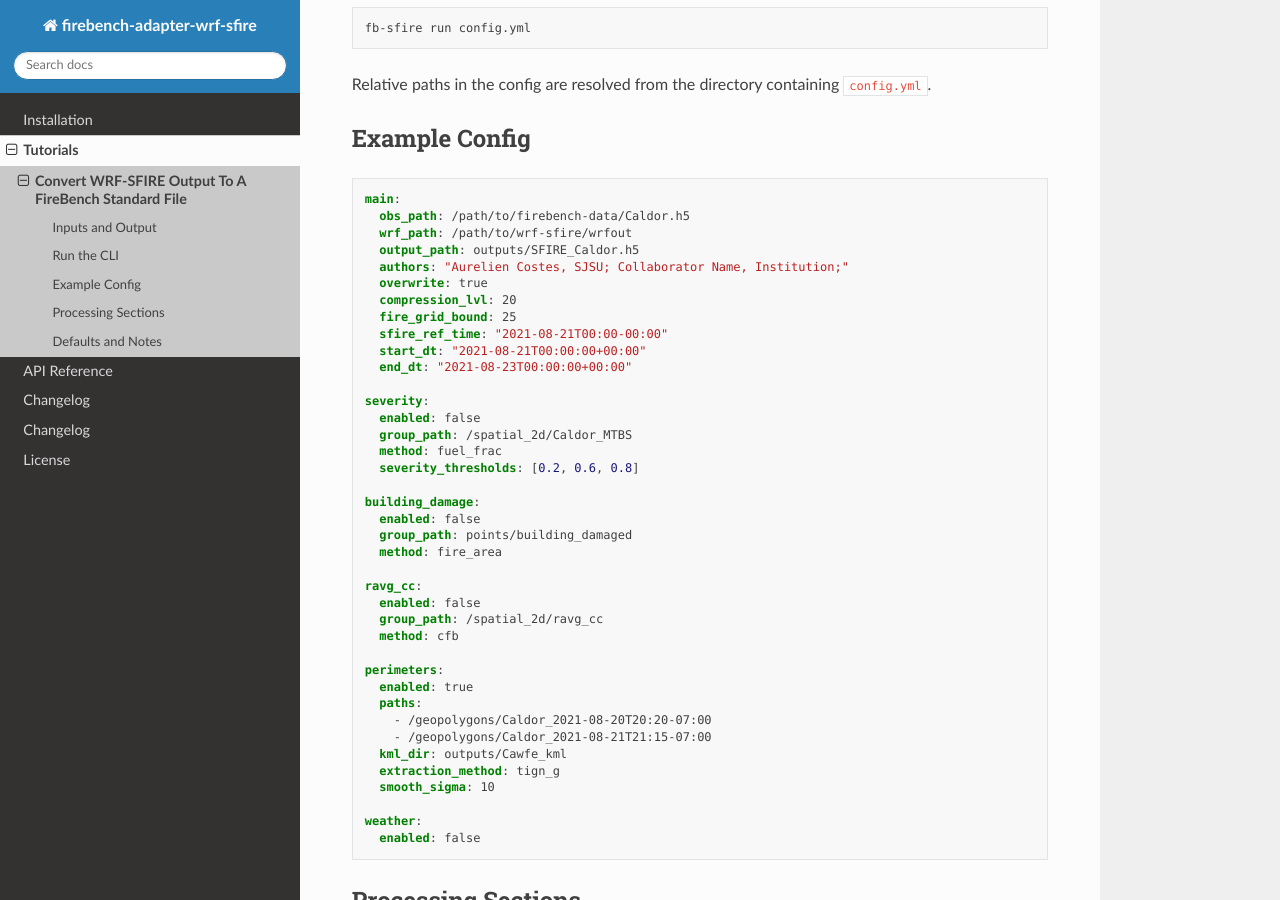
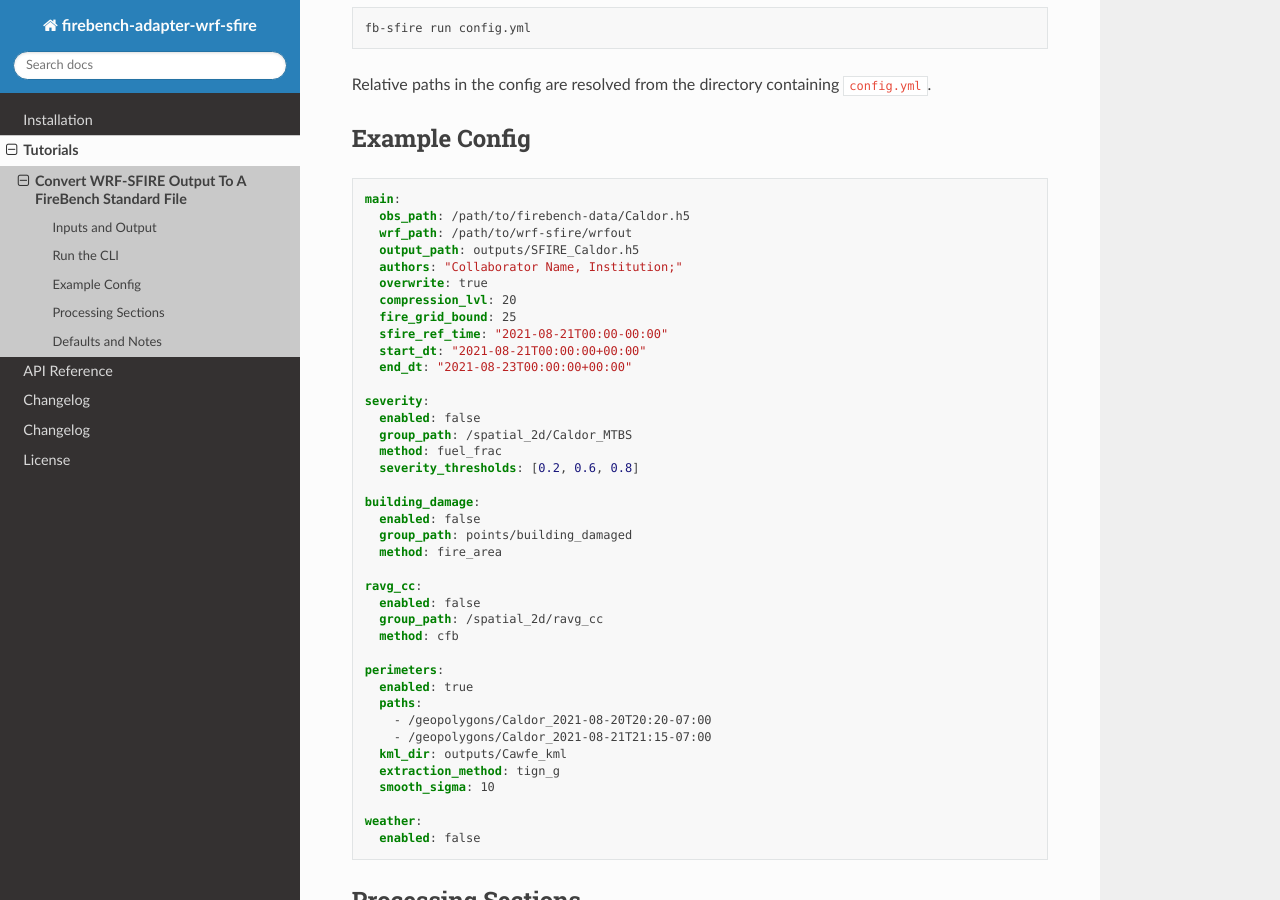
Before and after one commit to cdaumlobko-clgx/firebench-adapter-wrf-sfire, a Sphinx documentation site: the page built from docs/tutorials/caldor_wrf_sfire.md, in a window 1280 px wide and 900 px high, scrolled down 780 px. Built offline with Sphinx 7.4.7 and the Read the Docs theme 3.1.0, drawn with Linux system fonts in a browser that asks for light colours.

Commit message:
generic name in docs

```diff
--- a/docs/tutorials/caldor_wrf_sfire.md
+++ b/docs/tutorials/caldor_wrf_sfire.md
@@ -36,7 +36,7 @@ main:
   obs_path: /path/to/firebench-data/Caldor.h5
   wrf_path: /path/to/wrf-sfire/wrfout
   output_path: outputs/SFIRE_Caldor.h5
-  authors: "Aurelien Costes, SJSU; Collaborator Name, Institution;"
+  authors: "Collaborator Name, Institution;"
   overwrite: true
   compression_lvl: 20
   fire_grid_bound: 25
```
